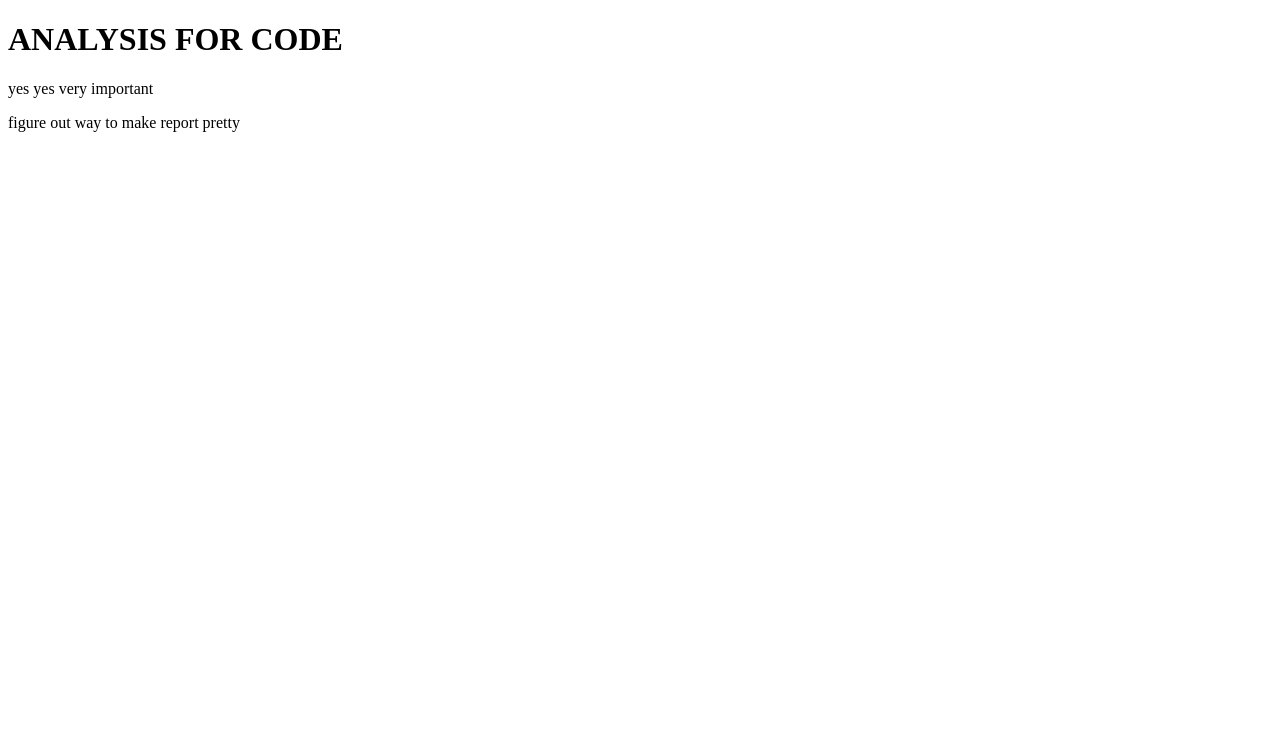
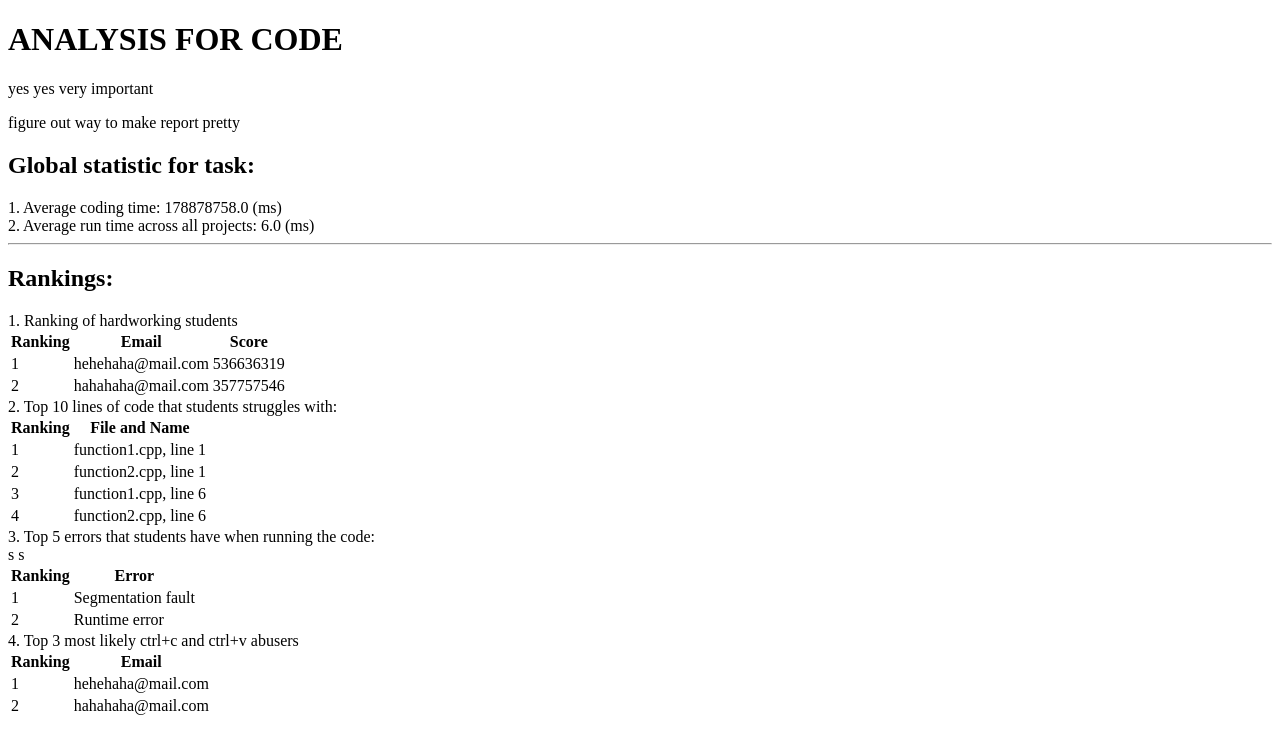
Before and after one commit to pseusys/dspdavscp, a Flask app: page / in a window 1280 px wide. Shown: the top 754 px of the page. Run offline with Flask 2, Linux system fonts and the light colour scheme; data comes from the database, SQL or seed files in the repository.

Commit message:
initial version of server completed

```diff
--- a/server/app.py
+++ b/server/app.py
@@ -11,7 +11,8 @@ app = Flask(__name__)
 #============================= dashbaord route ======================================
 @app.route('/')
 def index():
-    return render_template('home.html')
+    analysis_report = db.analysis()
+    return render_template('home.html',report=analysis_report)
 
 
 #======================= routing of the API endpoints ===============================
--- a/server/db_handler.py
+++ b/server/db_handler.py
@@ -97,12 +97,59 @@ def analysis():
      b = 1
      c = 1
      dataPT1 = cursor.execute('SELECT email, SUM(code_time), SUM(run_time) FROM log GROUP BY email').fetchall()
-     dataPT2 = cursor.execute('SELECT emails, files FROM log').fetchall()
+     # make this into a dict
+     record = {}
+     for i in dataPT1:
+          record[i[0]] = [i[1],i[2],0]
+
+     dataPT2 = cursor.execute('SELECT email, files FROM log').fetchall()
      dataPT2_cleaned0 = [ast.literal_eval(x[1]) for x in dataPT2]
-     dataPT2_cleaned = [y["linesModified"].values() for sublist in dataPT2_cleaned0 for y in sublist]
-     #temp = (np.hstack(dataPT1,dataPT2_cleaned))
+     dataPT2_email = [x[0] for x in dataPT2]
+     dataPT2_cleaned = [sum(y["linesModified"].values()) for sublist in dataPT2_cleaned0 for y in sublist]
+
+     ranking = {}
+     # zip them and loop to be added to a dict key is email??
+     for (email,count) in zip(dataPT2_email,dataPT2_cleaned):
+          record[email][2] += count
+
+     for email, data in record.items():
+          ranking[email] = a*data[0] + b*data[1] + c*data[2]
+
+     ranking_2a = sorted(ranking.items(), key=lambda x: x[1], reverse=True)
+
      # 2b. top 10 most challenging lines of code
+     analysis2b = {}
+     for sublist in dataPT2_cleaned0:
+          for entry in sublist:
+               path = entry["path"]
+               for (line,count) in entry["linesModified"].items():
+                    key = f"{path}, line {line}"
+                    if key in analysis2b:
+                         analysis2b[key] += count
+                    else:
+                         analysis2b[key] = count
+
+     ranking_2b = sorted(analysis2b.items(), key=lambda x: x[1], reverse=True)[:10]
+
      # 2c. top 5 most common error message received
+     error_raw = cursor.execute('SELECT error_output FROM log GROUP BY email').fetchall()
+     error_clean = [ast.literal_eval(x[0]) for x in error_raw]
+     error_clean2 = [x for sublist in error_clean for x in sublist]
+     error_count = {}
+     for i in error_clean2:
+          if i in error_count:
+               error_count[i] += 1
+          else:
+               error_count[i] = 1
+     ranking_2c = sorted(error_count.items(), key=lambda x: x[1], reverse=True)[:5]
+
      # 2d. top 3 ctrl+c ctrl+v warrior suspects
      # formula: totalLinesModified/(codeTime*100) << intuitive thought : how many time per lines spent
-     return global_avg_time, global_run_time, dataPT1, dataPT2_cleaned
+     ranking_temp = {}
+     for email, data in record.items():
+          ranking_temp[email] = (data[0]/10000)/data[2]
+     # intuitive thinking >> less time spent per line aka short time big mod = more ctrl c ctrl v
+     ranking_2d = sorted(ranking_temp.items(), key=lambda x: x[1])[:3]
+
+     # form a more stuctured response
+     return {'avg_coding_time':global_avg_time, "avg_run_time":global_run_time, "rank_hardworking":ranking_2a, "rank_challenging_lines":ranking_2b, "rank_error":ranking_2c, "rank_ctrlc_ctrlv":ranking_2d}
--- a/server/templates/home.html
+++ b/server/templates/home.html
@@ -9,6 +9,105 @@
     <h1>ANALYSIS FOR CODE</h1>
     <p>yes yes very important</p>
     <p>figure out way to make report pretty</p>
+    <div>
+        <h2>Global statistic for task:</h2>
+        <div>
+            1. Average coding time: {{report["avg_coding_time"]}} (ms)
+        </div>
+        <div>
+            2. Average run time across all projects: {{report["avg_run_time"]}} (ms)
+        </div>
+    </div>
+    <hr>
+    <div>
+        <h2>Rankings:</h2>
+        <div>
+            1. Ranking of hardworking students
+            <div>
+                <table>
+                    <thead>
+                        <tr>
+                            <th>Ranking</th>
+                            <th>Email</th>
+                            <th>Score</th>
+                        </tr>
+                    </thead>
+                    <tbody>
+                        {% for row in report["rank_hardworking"] %}
+                        <tr>
+                            <td>{{loop.index}}</td>
+                            <td>{{row[0]}}</td>
+                            <td>{{row[1]}}</td>
+                        </tr>
+                        {% endfor %}
+                    </tbody>
+                </table>
+            </div>
+        </div>
+        <div>
+            2. Top 10 lines of code that students struggles with:
+            <div>
+                <table>
+                    <thead>
+                        <tr>
+                            <th>Ranking</th>
+                            <th>File and Name</th>
+                        </tr>
+                    </thead>
+                    <tbody>
+                        {% for row in report["rank_challenging_lines"] %}
+                        <tr>
+                            <td>{{loop.index}}</td>
+                            <td>{{row[0]}}</td>
+                        </tr>
+                        {% endfor %}
+                    </tbody>
+                </table>
+            </div>
+        </div>
+        <div>
+            3. Top 5 errors that students have when running the code:
+            <div>
+                <table>
+                    <thead>
+                        <tr>
+                            <th>Ranking</th>
+                            <th>Error</th>
+                        </tr>
+                    </thead>
+                    <tbody>
+                        {% for row in report["rank_error"] %}
+                        <tr>
+                            <td>{{loop.index}}</td>
+                            <td>{{row[0]}}</td>s
+                        </tr>
+                        {% endfor %}
+                    </tbody>
+                </table>
+            </div>
+        </div>
+        <div>
+            4. Top 3 most likely ctrl+c and ctrl+v abusers<br>
+            <div>
+                <table>
+                    <thead>
+                        <tr>
+                            <th>Ranking</th>
+                            <th>Email</th>
+                        </tr>
+                    </thead>
+                    <tbody>
+                        {% for row in report["rank_ctrlc_ctrlv"] %}
+                        <tr>
+                            <td>{{loop.index}}</td>
+                            <td>{{row[0]}}</td>
+                        </tr>
+                        {% endfor %}
+                    </tbody>
+                </table>
+            </div>
+        </div>
+    </div>
 </body>
 
 </html>
```
